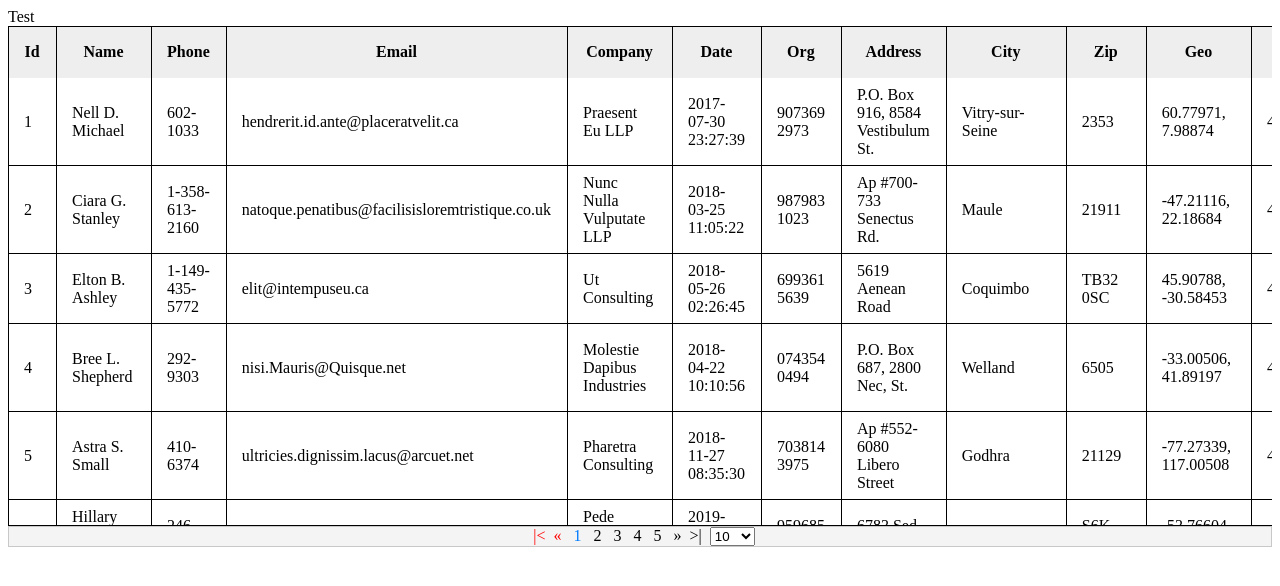
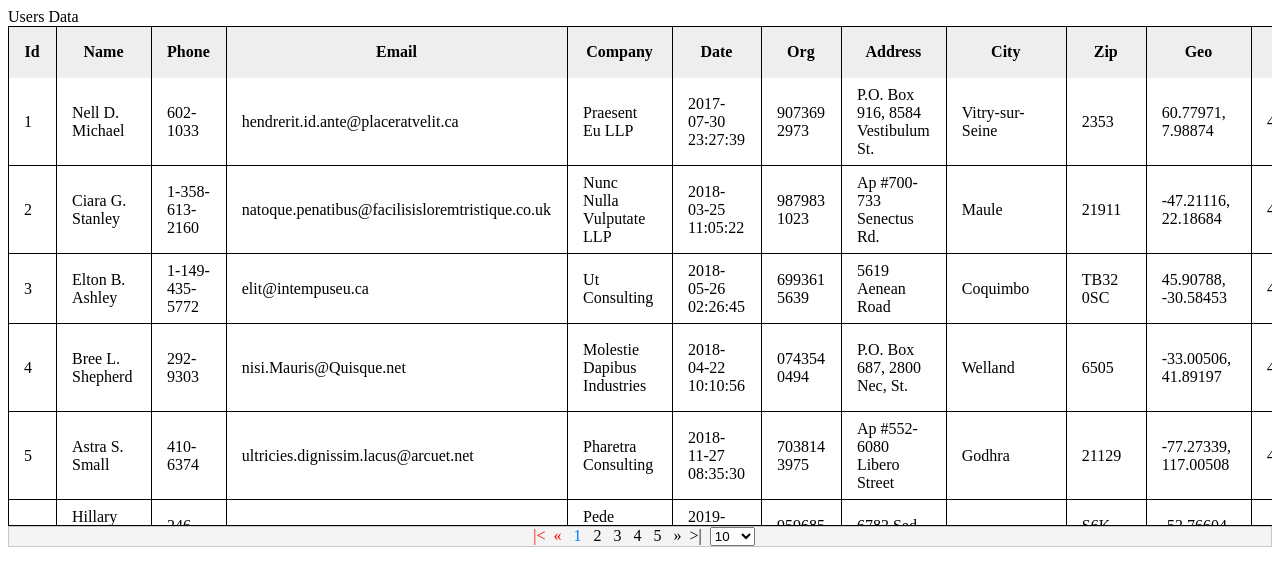
Before and after one commit to snehalp29/PaginationControl, an Angular app: page /users in a window 1280 px wide. Shown: the top 586 px of the page. Built offline with nearby package versions, Linux system fonts and the light colour scheme; data requests are answered from the project's data file.

Commit message:
Test data

```diff
--- a/src/app/app.component.html
+++ b/src/app/app.component.html
@@ -1,2 +1,2 @@
-Test
+Users Data
 <router-outlet></router-outlet>
```
